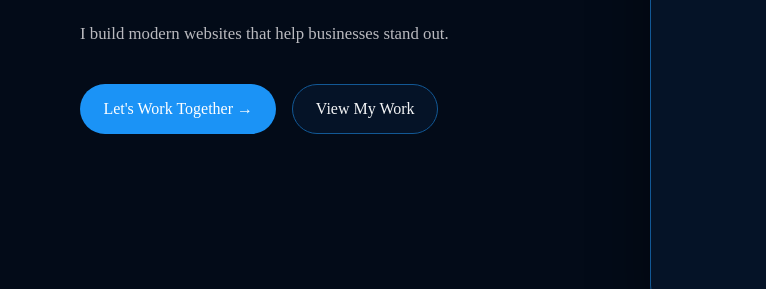
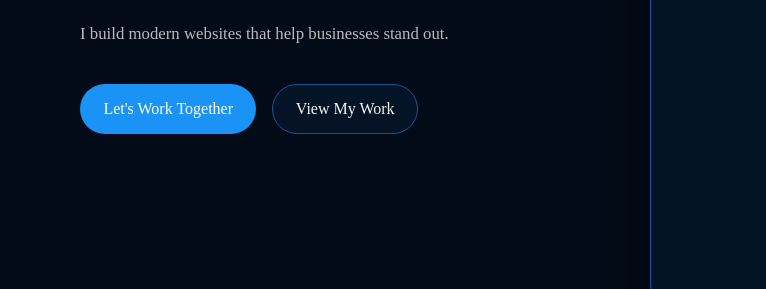
Before and after one commit to Omar-said-777/Omar_Said_Protofolio, a plain HTML site: page index.html in a window 1280 px wide. Shown: the part 423-712 px from the top of the page, 0-766 px from the left. Drawn offline with Linux system fonts and the light colour scheme; files whose address does not match are found by name.

Commit message:
small edit

```diff
--- a/index.html
+++ b/index.html
@@ -6,6 +6,8 @@
     <meta name="viewport" content="width=device-width, initial-scale=1.0" />
     <meta name="description" content="Omar Said | Front-End Developer portfolio" />
     <title>Omar Said | Front-End Developer</title>
+    <link rel="icon" type="image/png" sizes="32x32" href="assets/icons/scorpion.png">
+
     <link rel="stylesheet" href="css/style.css" />
     <script>
         window.va = window.va || function () {
@@ -43,7 +45,7 @@
                     <h1>I'm <span class="accent">Omar Said</span></h1>
                     <p class="hero-text">I build modern websites that help businesses stand out.</p>
                     <div class="hero-actions">
-                        <a href="#contact" class="button button-primary">Let's Work Together →</a>
+                        <a href="#contact" class="button button-primary">Let's Work Together</a>
                         <a href="#projects" class="button button-outline">View My Work</a>
                     </div>
                 </div>
@@ -317,7 +319,7 @@
 
                     <a href="https://wa.me/201096210304?text=Hello%20Omar%2C%20I'm%20interested%20in%20your%20work."
                         class="button button-primary" target="_blank" rel="noopener noreferrer">
-                        Let's Work Together →
+                        Let's Work Together
                     </a>
                 </div>
 
```
Also changed, not shown: assets/icons/scorpion.png (added).
